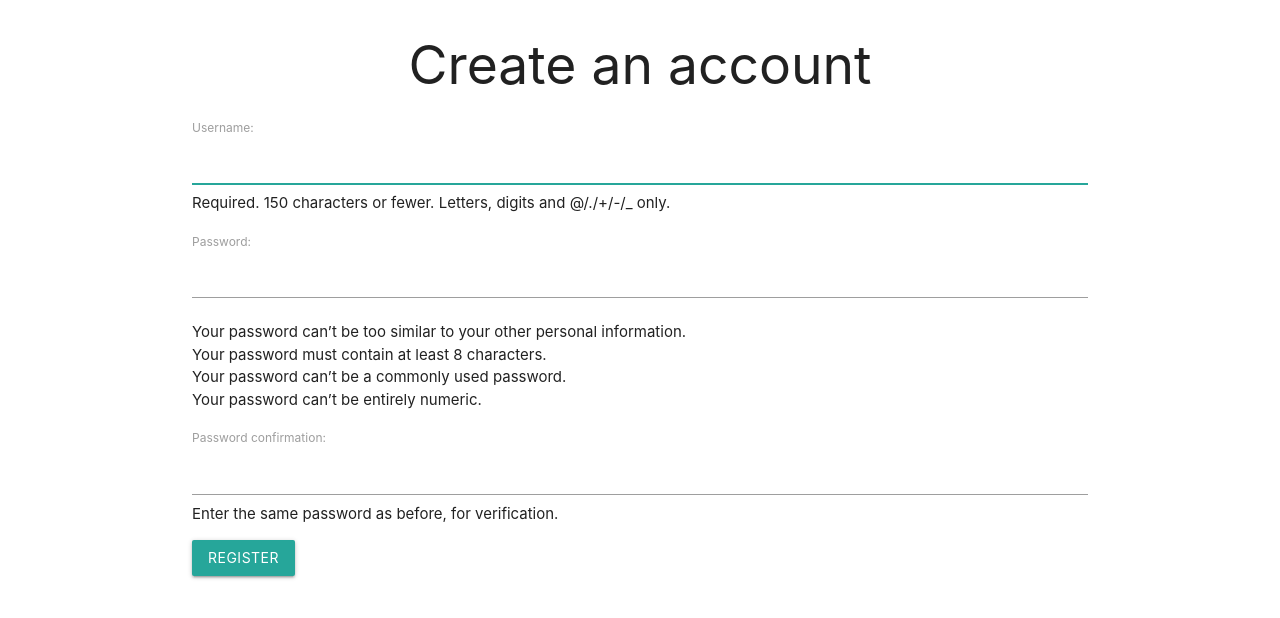
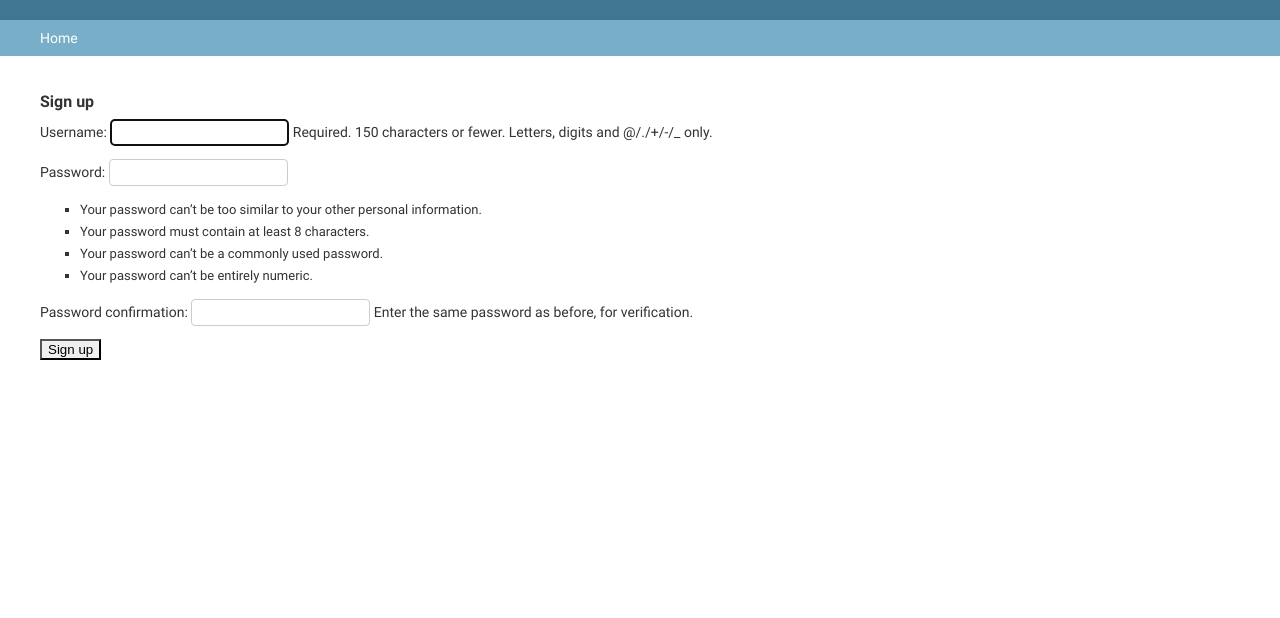
Before and after one commit to nipan09/ArthIt, a Django app: page /signup/ in a window 1280 px wide. Shown: the top 618 px of the page. Run offline with Django 3.2, Linux system fonts and the light colour scheme.

Commit message:
Files modified

```diff
--- a/mera_project/tasks_notes/templates/tasks_notes/signup.html
+++ b/mera_project/tasks_notes/templates/tasks_notes/signup.html
@@ -1,23 +1,10 @@
-{% load static %}
-<!DOCTYPE html>
-<html lang="en">
-<head>
-    <meta charset="UTF-8">
-    <meta name="viewport" content="width=device-width, initial-scale=1.0">
-    <meta http-equiv="X-UA-Compatible" content="ie=edge">
-    <link href="https://fonts.googleapis.com/icon?family=Material+Icons" rel="stylesheet">
-    <link rel="stylesheet" href="https://cdnjs.cloudflare.com/ajax/libs/materialize/1.0.0/css/materialize.min.css">
-    <title>Document</title>
-</head>
-<body>
+{% extends 'admin/base.html' %}
 
-    <div class="container">
-        <h2 class="center">Create an account</h2>
-        <form method='post' action='{% url "sign up" %}'>
-            {% csrf_token %}
-            {{form.as_p}}
-            <button class='btn waves-effect' type="submit">Register</button>
-        </form>
-    </div>
-</body>
-</html>
+{% block content %}
+   <h2> Sign up</h2>
+   <form method='post'>
+   	   {% csrf_token %}
+   	   {{ form.as_p }}
+   	   <button type='submit'>Sign up</button>
+   	</form>
+ {% endblock %}
```
